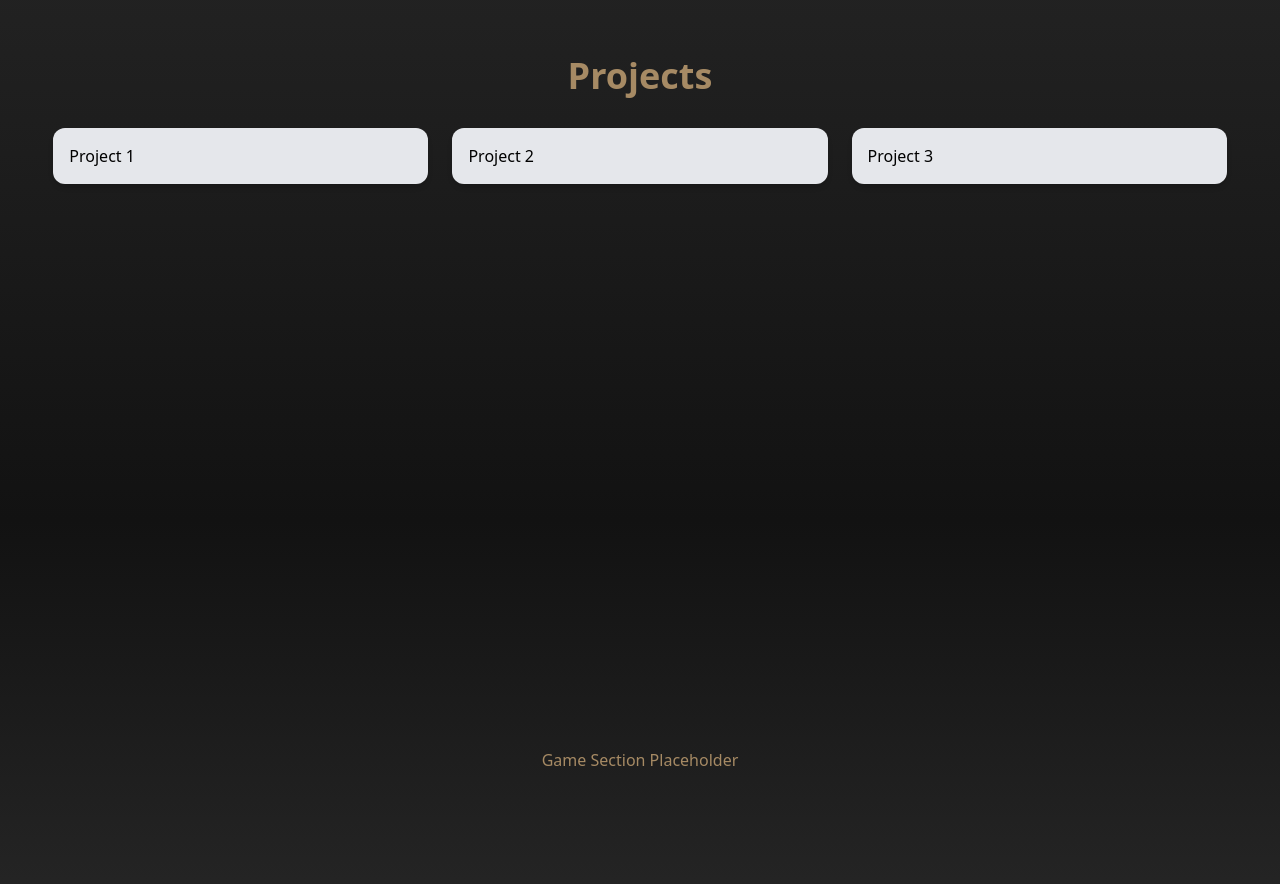
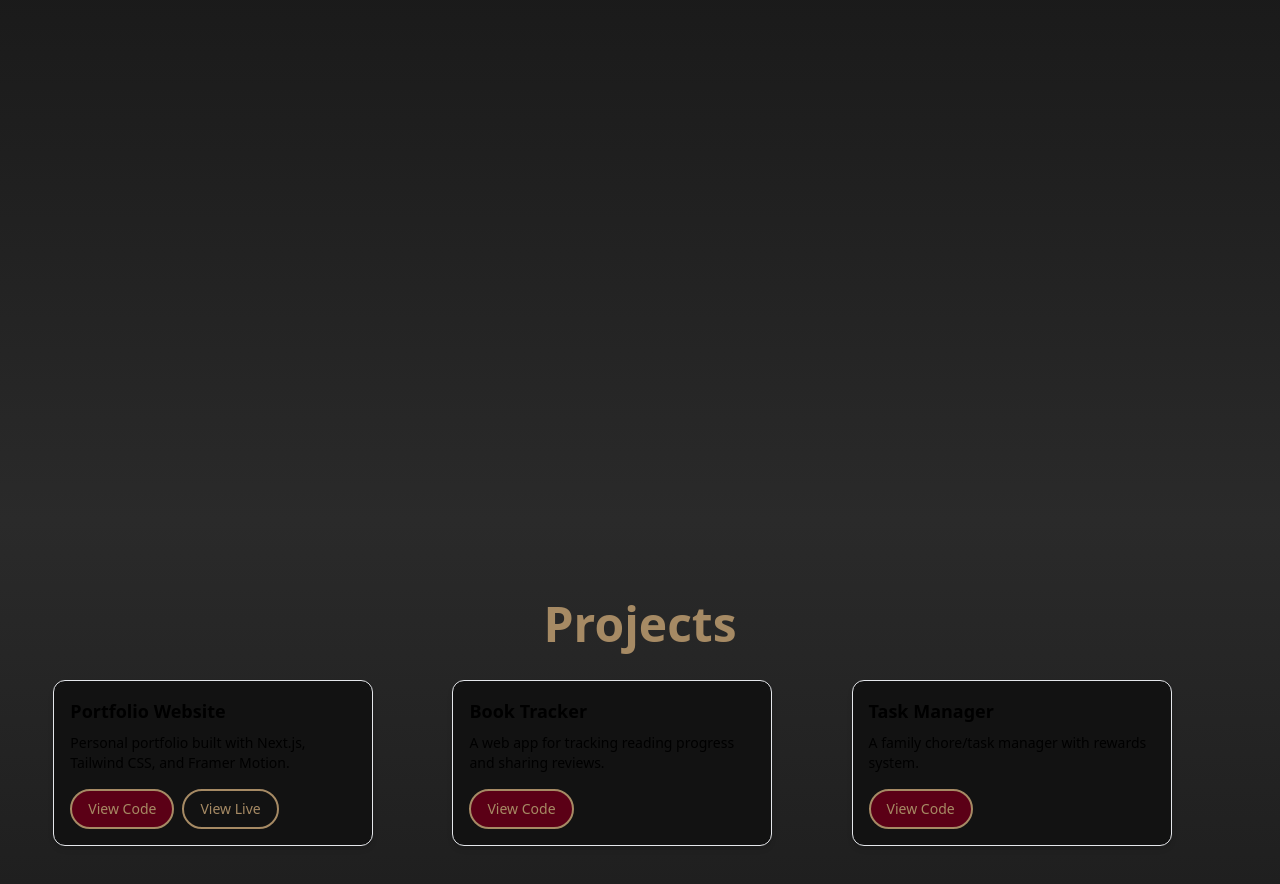
Before and after one commit to mthunbo/PersonalSite, a Next.js app: page / in a window 1280 px wide. Shown: the part 1880-2764 px from the top of the page. Built offline with nearby package versions, Linux system fonts and the light colour scheme.

Commit message:
Created global styles and components

```diff
--- /dev/null
+++ b/components/Button.tsx
@@ -0,0 +1,21 @@
+import React from "react";
+import { button } from "./Button.styles";
+
+type ButtonProps = React.ButtonHTMLAttributes<HTMLButtonElement> & {
+  variant?: "project" | "primary" | "secondary";
+  size?: "sm" | "md" | "lg";
+};
+
+export const Button: React.FC<ButtonProps> = ({
+  variant,
+  size,
+  className,
+  children,
+  ...props
+}) => {
+  return (
+    <button className={button({ variant, size, className })} {...props}>
+      {children}
+    </button>
+  );
+};
--- /dev/null
+++ b/components/Card.tsx
@@ -0,0 +1,61 @@
+// components/Card.tsx
+import React from "react";
+import {
+  card,
+  cardImage,
+  cardBody,
+  cardTitle,
+  cardDescription,
+  cardActions,
+} from "./Card.styles";
+import { Button } from "./Button";
+
+type CardProps = {
+  image?: string;
+  title: string;
+  description?: string;
+  type?: "project" | "blog";
+  size?: "sm" | "md" | "lg";
+  repoUrl?: string;
+  liveUrl?: string;
+};
+
+export const Card: React.FC<CardProps> = ({
+  image,
+  title,
+  description,
+  type,
+  size,
+  repoUrl,
+  liveUrl,
+}) => {
+  return (
+    <div className={card({ type, size })}>
+      {image && <img src={image} alt={title} className={cardImage()} />}
+
+      <div className={cardBody()}>
+        <h3 className={cardTitle()}>{title}</h3>
+        {description && <p className={cardDescription()}>{description}</p>}
+
+        <div className={cardActions()}>
+          {repoUrl && (
+            <Button
+              variant="project"
+              onClick={() => window.open(repoUrl, "_blank")}
+            >
+              View Code
+            </Button>
+          )}
+          {liveUrl && (
+            <Button
+              variant="secondary"
+              onClick={() => window.open(liveUrl, "_blank")}
+            >
+              View Live
+            </Button>
+          )}
+        </div>
+      </div>
+    </div>
+  );
+};
--- /dev/null
+++ b/components/SectionHeader.tsx
@@ -0,0 +1,25 @@
+import React from "react";
+import { sectionHeader, sectionSubtitle } from "./sectionHeader.styles";
+
+type SectionHeaderProps = {
+  title: string;
+  subtitle?: string;
+  align?: "center" | "left";
+  size?: "md" | "lg";
+  color?: "default" | "highlight";
+};
+
+export const SectionHeader: React.FC<SectionHeaderProps> = ({
+  title,
+  subtitle,
+  align,
+  size,
+  color,
+}) => {
+  return (
+    <div>
+      <h2 className={sectionHeader({ align, size, color })}>{title}</h2>
+      {subtitle && <p className={sectionSubtitle()}>{subtitle}</p>}
+    </div>
+  );
+};
--- /dev/null
+++ b/components/button.styles.ts
@@ -0,0 +1,21 @@
+import { tv } from "tailwind-variants";
+
+export const button = tv({
+  base: "text-highlight text-sm py-1 px-4 rounded-full border-2 border-highlight bg-accent hover:scale-110",
+  variants: {
+    variant: {
+      project: "text-highlight bg-accent hover:animate-pulse",
+      primary: "bg-highlight text-white",
+      secondary: "bg-background text-highlight",
+    },
+    size: {
+      sm: "text-xs px-3 py-1",
+      md: "text-sm px-4 py-2",
+      lg: "text-lg px-6 py-3",
+    },
+  },
+  defaultVariants: {
+    variant: "primary",
+    size: "md",
+  },
+});
--- /dev/null
+++ b/components/card.styles.ts
@@ -0,0 +1,40 @@
+import { tv } from "tailwind-variants";
+
+export const card = tv({
+  base: "rounded-xl overflow-hidden shadow-md bg-background border border-gray-200 transition-transform hover:scale-110",
+  variants: {
+    type: {
+      project: "bg-background text-foreground",
+      blog: "bg-white text-black",
+    },
+    size: {
+      sm: "w-60",
+      md: "w-80",
+      lg: "w-96",
+    },
+  },
+  defaultVariants: {
+    type: "project",
+    size: "md",
+  },
+});
+
+export const cardImage = tv({
+  base: "w-full h-48 object-cover",
+});
+
+export const cardBody = tv({
+  base: "p-4",
+});
+
+export const cardTitle = tv({
+  base: "text-lg font-semibold mb-2",
+});
+
+export const cardDescription = tv({
+  base: "text-sm text-muted-foreground mb-4",
+});
+
+export const cardActions = tv({
+  base: "flex gap-2 mt-2",
+});
--- /dev/null
+++ b/components/sectionHeader.styles.ts
@@ -0,0 +1,28 @@
+import { tv } from "tailwind-variants";
+
+export const sectionHeader = tv({
+  base: "mb-8",
+  variants: {
+    align: {
+      center: "text-center ",
+      left: "text-left",
+    },
+    size: {
+      md: "text-3xl md:text-4xl font-bold",
+      lg: "text-4xl md:text-5xl font-bold",
+    },
+    color: {
+      default: "text-foreground",
+      highlight: "text-highlight",
+    },
+  },
+  defaultVariants: {
+    align: "center",
+    size: "md",
+    color: "highlight",
+  },
+});
+
+export const sectionSubtitle = tv({
+  base: "text-sm text-muted-foreground mt-2",
+});
--- a/package.json
+++ b/package.json
@@ -16,6 +16,8 @@
     "react": "18.2.0",
     "react-dom": "18.2.0",
     "react-icons": "^5.5.0",
+    "tailwind-merge": "^3.3.1",
+    "tailwind-variants": "^2.1.0",
     "typescript": "^5.2.2"
   },
   "devDependencies": {
--- a/pages/index.tsx
+++ b/pages/index.tsx
@@ -1,94 +1,93 @@
+import { Button } from "../components/Button";
+import { Card } from "../components/Card";
+import { SectionHeader } from "../components/SectionHeader";
+
 export default function Home() {
   return (
     <>
       {/* Hero Section */}
-      <section className="min-h-screen flex items-center justify-center bg-gradient-to-b from-background to-surface">
-        <h2 className="text-5xl font-bold text-highlight">Hero Section</h2>
+      <section className="min-h-screen flex flex-col items-center pt-20 bg-gradient-to-b from-background to-surface">
+        <SectionHeader
+          title="Mark Thunbo"
+          subtitle=""
+          align="center"
+          size="lg"
+        />
       </section>
 
       {/* Journey */}
-      <section className="min-h-[50vh] bg-gradient-to-b from-surface to-background flex items-center justify-center">
-        <div className="text-3xl text-highlight">Journey Placeholder</div>
+      <section className="min-h-screen flex flex-col items-center pt-20 bg-gradient-to-b from-surface to-background">
+      <SectionHeader
+          title="Journey"
+          subtitle=""
+          align="center"
+          size="lg"
+        />
+      </section>
 
-      </section>
       {/* Skills */}
-      <section className="min-h-[50vh] bg-gradient-to-b from-background to-surface flex items-center justify-center">
-        <div className="text-3xl text-highlight">Skills Placeholder</div>
+      <section className="min-h-screen flex flex-col items-center pt-20 bg-gradient-to-b from-background to-surface">
+        <SectionHeader
+          title="Skills"
+          subtitle=""
+          align="center"
+          size="lg"
+        />
       </section>
 
       {/* Projects */}
-      <section className="min-h-screen bg-gradient-to-b from-surface to-background flex flex-col items-center justify-center">
-        <h2 className="text-4xl font-bold mb-8 text-highlight">Projects</h2>
+      <section className="min-h-screen flex flex-col items-center pt-20 bg-gradient-to-b from-surface to-background">
+        <SectionHeader
+          title="Projects"
+          subtitle=""
+          align="center"
+          size="lg"
+        />
+
         <div className="grid grid-cols-1 md:grid-cols-3 gap-6 w-11/12">
-          {[1, 2, 3].map((p) => (
-            <div
-              key={p}
-              className="bg-gray-200 rounded-xl p-4 shadow-md hover:shadow-xl transition-all duration-300"
-            >
-              Project {p}
-            </div>
+          {[
+            {
+              title: "Portfolio Website",
+              description: "Personal portfolio built with Next.js, Tailwind CSS, and Framer Motion.",
+              repoUrl: "https://github.com/yourusername/portfolio",
+              liveUrl: "https://yourportfolio.com",
+            },
+            {
+              title: "Book Tracker",
+              description: "A web app for tracking reading progress and sharing reviews.",
+              repoUrl: "https://github.com/yourusername/book-tracker",
+              liveUrl: "",
+            },
+            {
+              title: "Task Manager",
+              description: "A family chore/task manager with rewards system.",
+              repoUrl: "https://github.com/yourusername/task-manager",
+              liveUrl: "",
+            },
+          ].map((project, idx) => (
+            <Card
+              key={idx}
+              type="project"
+              size="md"
+              title={project.title}
+              description={project.description}
+              repoUrl={project.repoUrl}
+              liveUrl={project.liveUrl}
+            />
           ))}
         </div>
       </section>
 
+
       {/* Game */}
-      <section className="min-h-[60vh] bg-gradient-to-b from-background to-surface flex items-center justify-center text-highlight">
-        Game Section Placeholder
+      <section className="min-h-[60vh] flex flex-col items-center pt-20 bg-gradient-to-b from-background to-surface text-highlight">
+      <SectionHeader
+          title="Ceaser in Gaul"
+          subtitle=""
+          align="center"
+          size="lg"
+        />
       </section>
     </>
   );
 }
-
-
-
-
-/*
-export default function Home() {
-  return (
-    <div className="min-h-screen bg-background text-text font-body p-8 space-y-16">
-      <header className="text-center">
-        <h1 className="font-heading text-6xl text-highlight mb-2">Mark Thunbo</h1>
-        <p className="text-xl">Curious. Grounded. A little goofy.</p>
-        <p className="font-signature text-2xl text-royal mt-4">~ Crafted with love</p>
-      </header>
-
-      <section className="bg-surface p-6 rounded-lg shadow-md">
-        <h2 className="font-heading text-3xl text-highlight mb-4">About Me</h2>
-        <p>
-          I'm a developer with a love for sci-fi and ancient philosophy. This site is both a showcase and a reflection of my thoughts.
-        </p>
-        <button className="mt-4 bg-accent hover:bg-accent-hover text-text px-6 py-2 rounded transition font-heading">
-          Get in Touch
-        </button>
-      </section>
-
-      <section>
-        <h2 className="font-heading text-3xl text-highlight mb-6">Selected Projects</h2>
-        <div className="grid md:grid-cols-2 gap-6">
-          <div className="bg-surface p-4 rounded-lg">
-            <h3 className="font-heading text-2xl text-primary-light mb-2">Project Alpha</h3>
-            <p>A futuristic app that helps people track their dreams. Built with Next.js and MongoDB.</p>
-          </div>
-          <div className="bg-surface p-4 rounded-lg">
-            <h3 className="font-heading text-2xl text-primary-light mb-2">The Roman Game</h3>
-            <p>A runner browser game inspired by the Roman Empire and Google's Chrome Dino.</p>
-          </div>
-        </div>
-      </section>
-
-      <section>
-        <h2 className="font-heading text-3xl text-highlight mb-4">Buttons</h2>
-        <div className="flex flex-wrap gap-4">
-          <button className="bg-accent text-text px-6 py-2 rounded hover:bg-accent-hover transition">Accent Button</button>
-          <button className="bg-primary text-text px-6 py-2 rounded hover:bg-primary-hover transition">Primary Button</button>
-          <button className="bg-royal text-text px-6 py-2 rounded hover:bg-royal-hover transition">Royal Button</button>
-        </div>
-      </section>
-
-      <footer className="border-t border-border mt-12 pt-6 text-center">
-        <p className="text-sm">Made with ❤️ by Mark — Inspired by code, stars, and ancient minds.</p>
-      </footer>
-    </div>
-  );
-}
-*/
```
Also changed, not shown: components/Layout.tsx (+12 -12 lines), lib/github.ts (added, +12 -0 lines), components/Projects.tsx (added), 2 other files (tests, documents, lock files or other folders).
